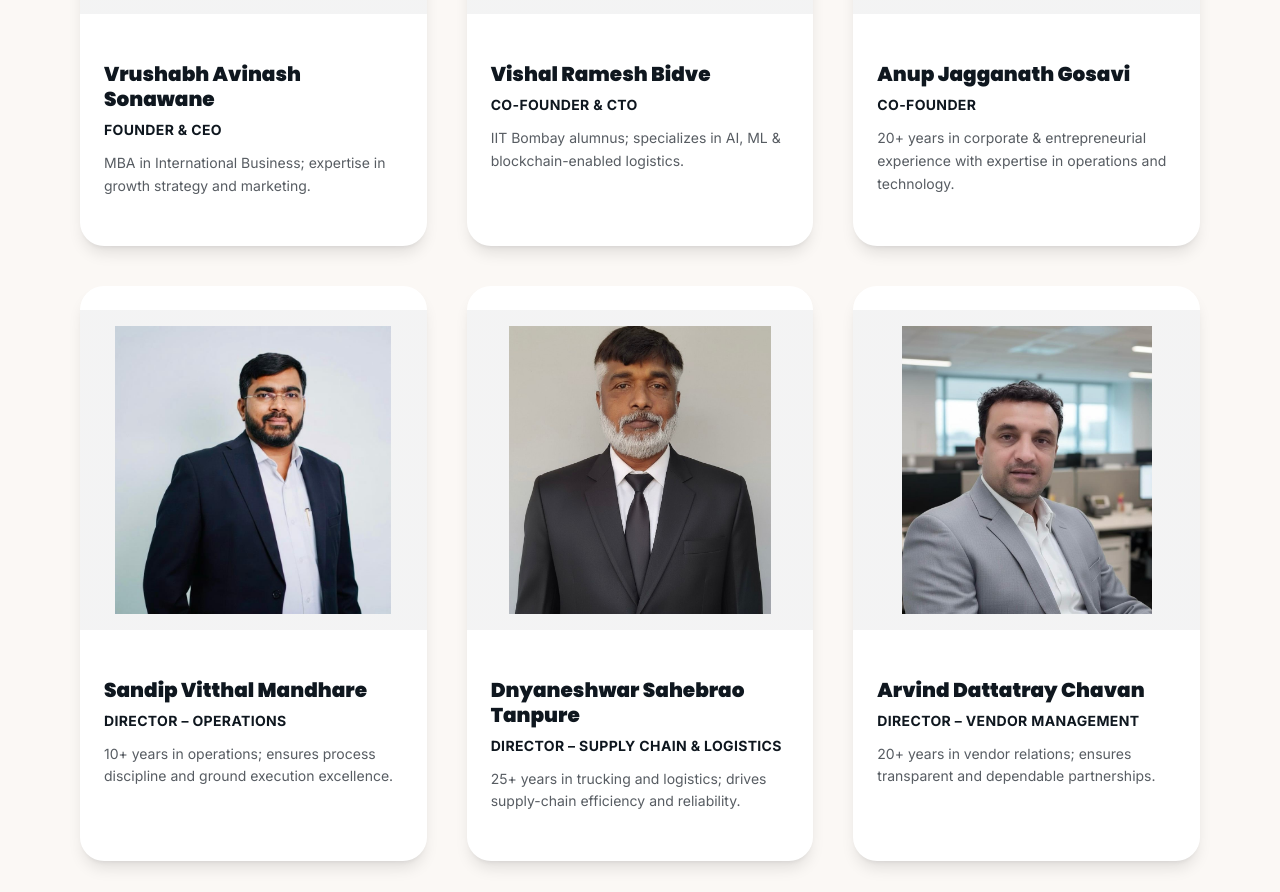
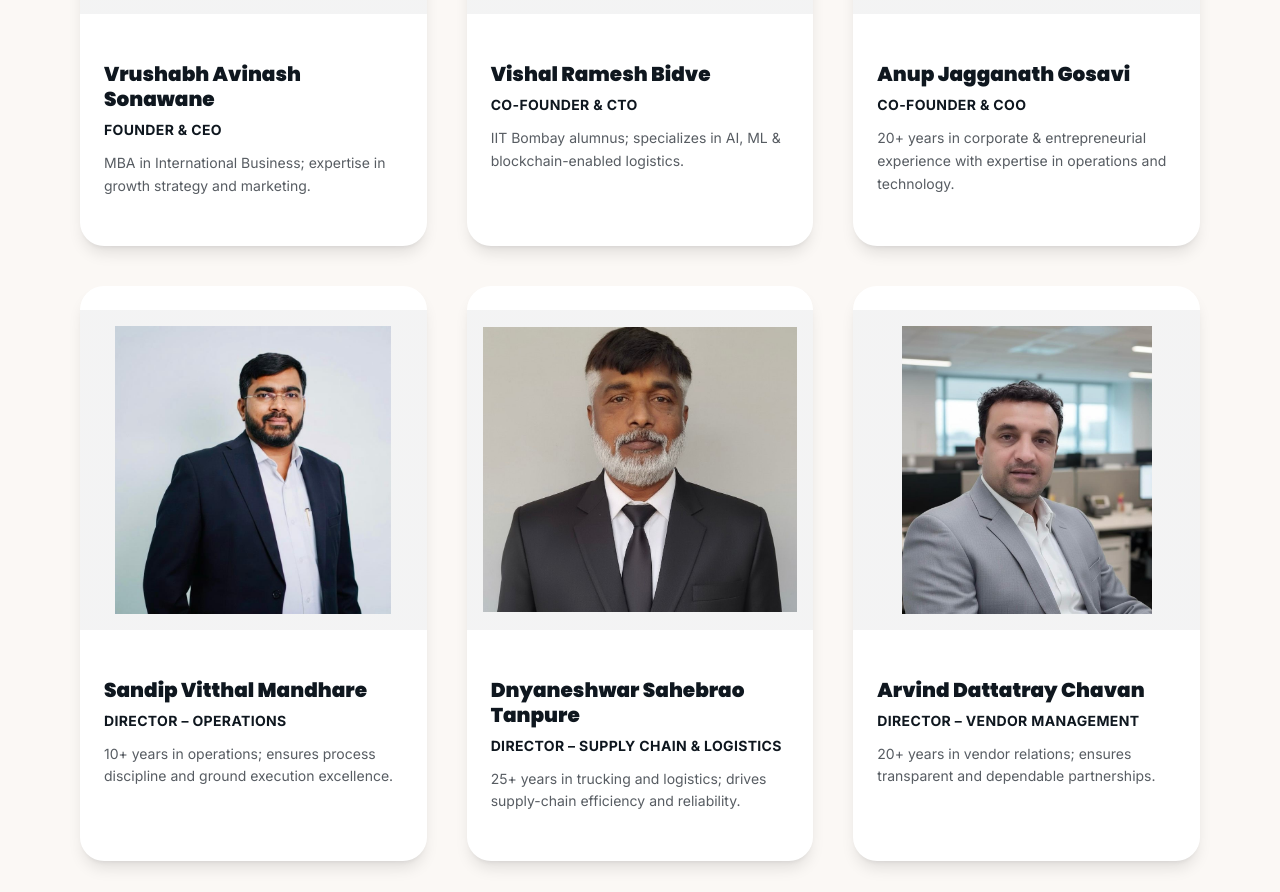
Before and after one commit to muskanqed/LogiGlobe, a Next.js app: page /about in a window 1280 px wide. Shown: the part 1508-2400 px from the top of the page. Built offline with nearby package versions, Linux system fonts and the light colour scheme.

Commit message:
fix: fixed leadership role and image

```diff
--- a/components/landing/leadership-section.tsx
+++ b/components/landing/leadership-section.tsx
@@ -20,7 +20,7 @@ const leaders = [
   },
   {
     name: "Anup Jagganath Gosavi",
-    title: "Co-Founder",
+    title: "Co-Founder & COO",
     bio: "20+ years in corporate & entrepreneurial experience with expertise in operations and technology.",
     image: "/images/teams/anup-jaggannath-gosavi.png",
     linkedin: "https://linkedin.com",
@@ -85,21 +85,18 @@ export function LeadershipSection() {
         {/* Header */}
         <div className="text-center mb-10 sm:mb-12 md:mb-16">
           <div
-            className={`w-12 sm:w-16 h-1 bg-navy mx-auto mb-4 sm:mb-6 transition-all duration-1000 ${
-              isVisible ? "opacity-100 scale-x-100" : "opacity-0 scale-x-0"
-            }`}
+            className={`w-12 sm:w-16 h-1 bg-navy mx-auto mb-4 sm:mb-6 transition-all duration-1000 ${isVisible ? "opacity-100 scale-x-100" : "opacity-0 scale-x-0"
+              }`}
           />
           <h2
-            className={`text-2xl sm:text-3xl md:text-4xl lg:text-5xl font-black text-navy mb-3 sm:mb-4 font-heading transition-all duration-1000 delay-200 px-4 ${
-              isVisible ? "opacity-100 translate-y-0" : "opacity-0 translate-y-8"
-            }`}
+            className={`text-2xl sm:text-3xl md:text-4xl lg:text-5xl font-black text-navy mb-3 sm:mb-4 font-heading transition-all duration-1000 delay-200 px-4 ${isVisible ? "opacity-100 translate-y-0" : "opacity-0 translate-y-8"
+              }`}
           >
             Leadership <span className="text-gradient">Team</span>
           </h2>
           <p
-            className={`text-sm sm:text-base md:text-lg text-navy/70 max-w-2xl mx-auto transition-all duration-1000 delay-300 px-4 ${
-              isVisible ? "opacity-100 translate-y-0" : "opacity-0 translate-y-8"
-            }`}
+            className={`text-sm sm:text-base md:text-lg text-navy/70 max-w-2xl mx-auto transition-all duration-1000 delay-300 px-4 ${isVisible ? "opacity-100 translate-y-0" : "opacity-0 translate-y-8"
+              }`}
           >
             Experienced leadership combining corporate expertise and technical innovation in logistics
           </p>
@@ -110,11 +107,10 @@ export function LeadershipSection() {
           {leaders.map((leader, index) => (
             <div
               key={index}
-              className={`transition-all duration-700 ${
-                isVisible
+              className={`transition-all duration-700 ${isVisible
                   ? "opacity-100 translate-y-0"
                   : "opacity-0 translate-y-12"
-              }`}
+                }`}
               style={{
                 transitionDelay: `${400 + index * 150}ms`
               }}
@@ -124,7 +120,7 @@ export function LeadershipSection() {
                 <div className="relative w-full h-64 sm:h-72 md:h-80 overflow-hidden bg-gradient-to-br from-navy/5 via-orange/5 to-navy/5">
                   {/* Animated Border on Hover */}
                   <div className="absolute inset-0 bg-gradient-to-br from-navy via-orange to-navy opacity-0 group-hover:opacity-100 transition-opacity duration-500"
-                       style={{ padding: '2px' }}>
+                    style={{ padding: '2px' }}>
                     <div className="w-full h-full bg-white" />
                   </div>
 
```
Also changed, not shown: public/images/teams/dnyaneshwar-sahebrao-tanpure.png.
